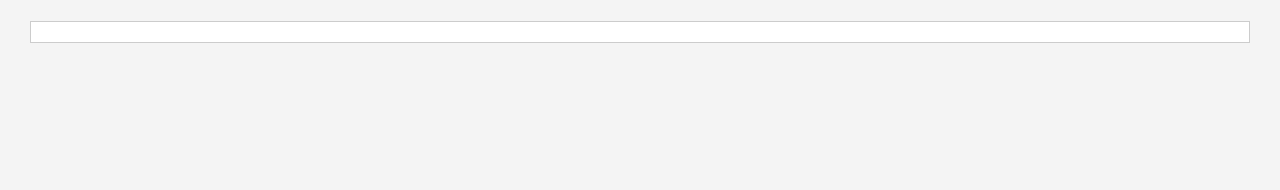
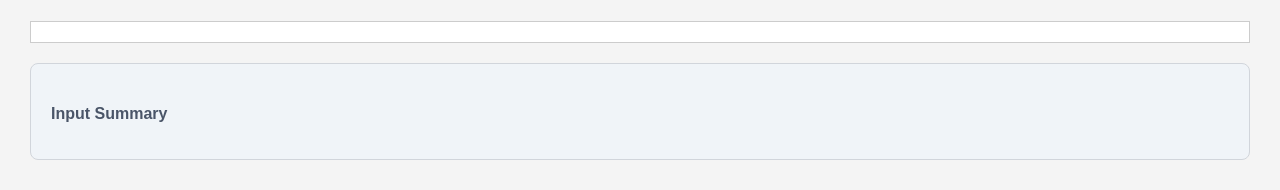
Before and after one commit to Talieh-Sh/Bank_Churn_Project, a Flask app: page / in a window 1280 px wide. Shown: the part 982-1172 px from the top of the page. Before the commit the page ends 1025 px from the top, so only its background shows below. Run offline with Flask 3, Linux system fonts and the light colour scheme; parts of the project's set-up code (start-up, migrations or seed data) failed here and were passed over; some libraries are stand-ins or nearby versions.

Commit message:
Adding Input summary section

```diff
--- a/app.py
+++ b/app.py
@@ -136,9 +136,17 @@ def predict():
 
     result = 'Loyal' if prediction[0] == 0 else 'Exited'
     print(result)
+
+
+     # Prepare a summary of the inputs
+    input_summary = f"Credit Score: {CreditScore}, Age: {Age}, Tenure: {Tenure}, Balance: {Balance}, " \
+                    f"Number of Products: {NumOfProducts}, Has Credit Card: {'Yes' if HasCrCard == 1 else 'No'}, " \
+                    f"Active Member: {'Yes' if IsActiveMember == 1 else 'No'}, Estimated Salary: {EstimatedSalary}, " \
+                    f"Gender: {gender}, Geography: {geography}"
+
     # Return result to the same page or to a new prediction result page
-    return render_template('homepage.html', prediction_text=f'Customer Loyalty Status: {result}')
-
+        # Include the summary in the context
+    return render_template('homepage.html', prediction_text=f'Customer Loyalty Status: {result}', input_summary=input_summary)
 
 
 ############# Route #2 (Interactive Dashboard) ###############
--- a/templates/homepage.html
+++ b/templates/homepage.html
@@ -13,11 +13,33 @@
         .input-group:last-child {
             margin-right: 0;
         }
+
+        /* New styles for input summary */
+
+        .input-summary {
+            background-color: #f0f4f8; /* Lighter background for the summary */
+            border-radius: 8px; /* Rounded corners */
+            border: 1px solid #d1d5db; /* Light border */
+            padding: 20px; /* Padding inside the summary box */
+            margin-top: 20px; /* Margin from the form or any content above */
+        }
+        .input-summary h4 {
+            margin-bottom: 15px; /* Space below the title */
+            color: #4a5568; /* Darker grey for the title */
+        }
+        .input-summary p {
+            color: #2d3748; /* Even darker grey for the text */
+            line-height: 1.5; /* More readable line height */
+        }
+
+
     </style>
     <!-- Plotly.js for Chart Visualizations -->
     <script src="https://cdn.plot.ly/plotly-latest.min.js"></script>
     <!-- D3.js for Data Loading and Processing -->
     <script src="https://d3js.org/d3.v7.min.js"></script>
+
+
 </head>
 <body>
     <header>
@@ -108,6 +130,13 @@
         </form>
         <!-- Display prediction result here -->
         <div id="prediction-result" style="margin-top: 20px;">{{prediction_text}}</div>
+        <!-- <div id="input-summary" style="margin-top: 20px;">{{input_summary}}</div> -->
+        <!-- Display input summary here -->
+        <div class="input-summary">
+            <h4>Input Summary</h4>
+            <p>{{input_summary|safe}}</p>
+        </div>
+
     </section>
 
     <!-- <script src="{{ url_for('static', filename='js/data-processing.js') }}"></script> -->
```
